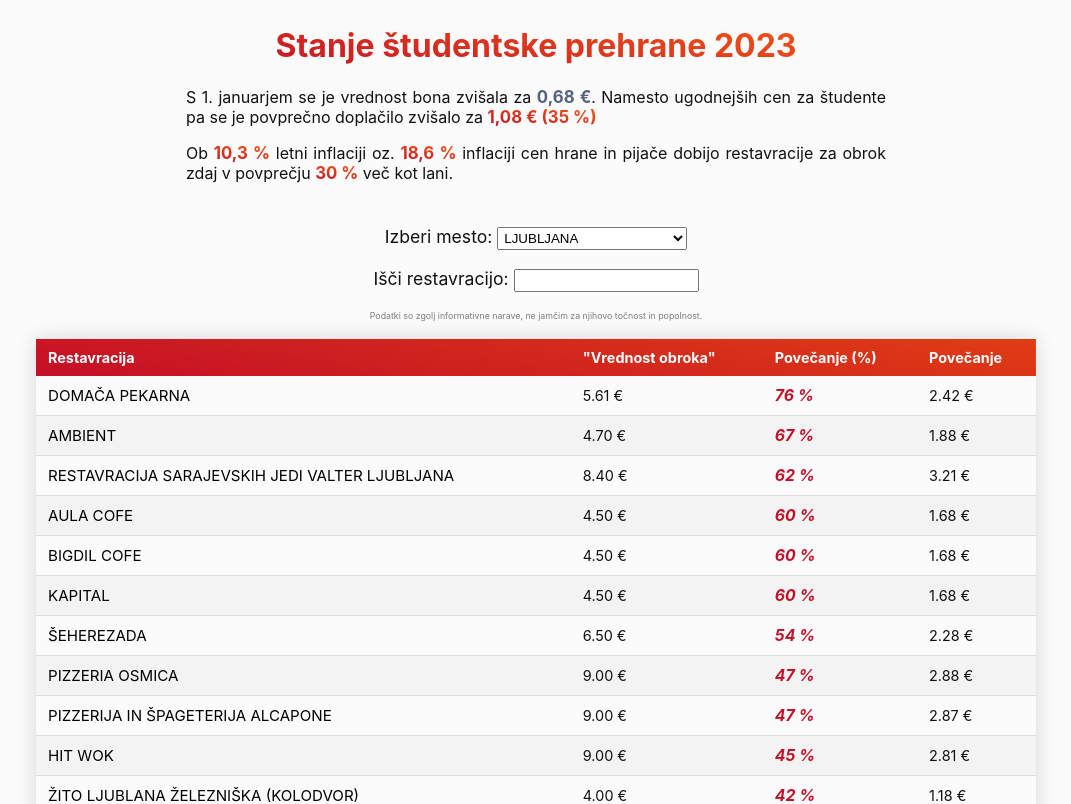
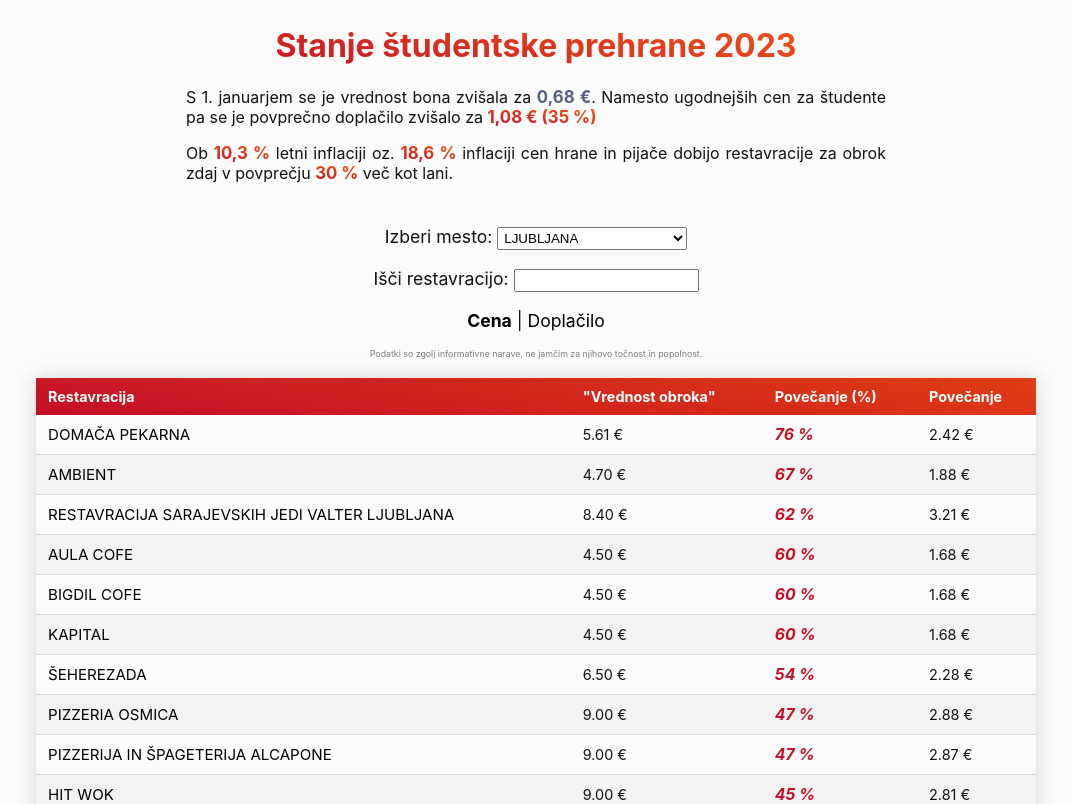
Before and after one commit to timkmecl/boni23, a React (Create React App) app: page / in a window 1280 px wide. Shown: the top 804 px of the page, without its empty margins (104-1175 px from the left). Built offline with nearby package versions, Linux system fonts and the light colour scheme.

Commit message:
switch between `cena` or `doplacilo` view

```diff
--- a/src/App.js
+++ b/src/App.js
@@ -10,9 +10,17 @@ function App() {
   const [data, setData] = useState(null);
   const [city, setCity] = useState('LJUBLJANA');
   const [search, setSearch] = useState('');
+  const [attribute, setAttribute] = useState('cena');
 
   useEffect(() => {
-    setData(rawData.filter(item => item.cena && item.cena_old))
+    setData(rawData.filter(item => item.cena && item.cena_old)
+      .map(item => {
+        if (!item.doplacilo_diff_percent && item.doplacilo_old === 0) {
+          item.doplacilo_diff_percent = item.doplacilo_diff === 0 ? 0 : Infinity;
+        }
+        return item;
+      })
+    )
   }, []);
 
   const handleCityChange = (e) => {
@@ -32,6 +40,7 @@ function App() {
         <p>Ob <strong>10,3 %</strong> letni inflaciji oz. <strong>18,6 %</strong> inflaciji cen hrane in pijače
           dobijo restavracije za obrok zdaj v povprečju <strong>30 %</strong> več kot lani.</p>
       </div>
+
       <div className='search'>
         <p>
           <label htmlFor="mesta">Izberi mesto: </label>
@@ -41,16 +50,25 @@ function App() {
             })}
           </select>
         </p>
+
         <p>
           <label htmlFor="search">Išči restavracijo: </label>
           <input type="search" name="search" id="search" value={search} onChange={handleSearchChange}/>
         </p>
+
+        <p>
+          <a onClick={() => setAttribute('cena')} className={attribute==='cena' ? 'selected' : ''}>Cena</a>
+           {' | '}
+           <a onClick={() => setAttribute('doplacilo')} className={attribute==='doplacilo' ? 'selected' : ''} >Doplačilo</a>
+        </p>
+
         <p className='disclaimer'>
             Podatki so zgolj informativne narave, ne jamčim za njihovo točnost in popolnost.
         </p>
       </div>
+
       {
-        data && <Tabela data={data} city={city} search={search} />
+        data && <Tabela data={data} city={city} search={search} attribute={attribute} />
       }
 
       <div id="created-by">
--- /dev/null
+++ b/src/components/Row.js
@@ -0,0 +1,43 @@
+
+const Row = ({ item, attribute }) => {
+	if (attribute === 'doplacilo') {
+		return (
+			<tr key={item.posid}>
+				<td className='ime'>
+					<a href={`https://www.studentska-prehrana.si/sl/restaurant/Details/${item.posid}`} target="_blank" rel="noreferrer">
+						{item.lokal}
+					</a>
+				</td>
+
+				<td>{item.doplacilo.toFixed(2)} €</td>
+
+				<td className={`procent ${item.doplacilo_diff >= 0.5 ? 'red' : ''}`}>
+					{item.doplacilo_diff.toFixed(2)} €
+				</td>
+
+				<td>{item.doplacilo_old.toFixed(2)} €</td>
+			</tr>
+		)
+	} else {
+		return (
+			<tr>
+				<td className='ime'>
+					<a href={`https://www.studentska-prehrana.si/sl/restaurant/Details/${item.posid}`} target="_blank" rel="noreferrer">
+						{item.lokal}
+					</a>
+				</td>
+
+				<td>{item.cena.toFixed(2)} €</td>
+
+				<td className={`procent ${item.cena_diff_percent > 18.6 ? 'red' : ''} ${(item.cena === 0) ? 'free' : ''}`}>
+					{item.cena_diff_percent.toFixed(0)} %
+				</td>
+
+				<td>{item.cena_diff.toFixed(2)} €</td>
+			</tr>
+		)
+	}
+}
+
+
+export default Row;
--- a/src/components/Tabela.js
+++ b/src/components/Tabela.js
@@ -1,40 +1,42 @@
+import Row from './Row'
 
-const Tabela = ({data, city, search}) => {
+const Tabela = ({data, city, search, attribute}) => {
 
 	let displayData = data && data.filter(item => item.city === city)
   if (displayData && search) {
     displayData = displayData.filter(item => item.lokal.toLowerCase().includes(search.toLowerCase()))
   }
-  if (displayData) displayData.sort((a, b) => b.cena_diff_percent - a.cena_diff_percent)
+  if (displayData) {
+		if (attribute === 'doplacilo') {
+			displayData = displayData.sort((a, b) => b.doplacilo_diff - a.doplacilo_diff)
+		} else {
+			displayData = displayData.sort((a, b) => b.cena_diff_percent - a.cena_diff_percent)
+		}
+	}
 
+	console.log(data[0], [`${attribute}_diff_percent`], data[0][`${attribute}_diff_percent`])
 	return (
 		<div className='table'>
 			<table>
 				<thead>
-					<tr>
-						<th>Restavracija</th>
-						<th>"Vrednost obroka"</th>
-						<th>Povečanje (%)</th>
-						<th>Povečanje</th>
-					</tr>
+					{
+						attribute === 'doplacilo'
+						? <tr>
+								<th>Restavracija</th>
+								<th>Doplačilo</th>
+								<th>Povečanje</th>
+								<th>Doplačilo lani</th>
+							</tr>
+						: <tr>
+								<th>Restavracija</th>
+								<th>"Vrednost obroka"</th>
+								<th>Povečanje (%)</th>
+								<th>Povečanje</th>
+							</tr>
+					}
 				</thead>
 				<tbody>
-					{displayData && displayData.map((item, index) => {
-						return (
-							<tr key={index}>
-								<td className='ime'>
-									<a href={`https://www.studentska-prehrana.si/sl/restaurant/Details/${item.posid}`} target="_blank" rel="noreferrer">
-										{item.lokal}
-									</a>
-								</td>
-								<td>{item.cena.toFixed(2)} €</td>
-								<td className={`procent ${item.cena_diff_percent > 18.6 ? 'red' : ''} ${(item.doplacilo === 0) ? 'free' : ''}`}>
-									{item.cena_diff_percent.toFixed(0)} %
-								</td>
-								<td>{item.cena_diff.toFixed(2)} €</td>
-							</tr>
-						)
-					})}
+					{displayData && displayData.map(item => <Row key={item.posid} item={item} attribute={attribute} />)}
 				</tbody>
 			</table>
 		</div>
--- a/src/index.css
+++ b/src/index.css
@@ -139,6 +139,11 @@ td.ime {
 a {
   color: black;
   text-decoration: none;
+  cursor: pointer;
+}
+
+a.selected {
+  font-weight: bold;
 }
 
 
```
Also changed, not shown: 1 other file (tests, documents, lock files or other folders).
